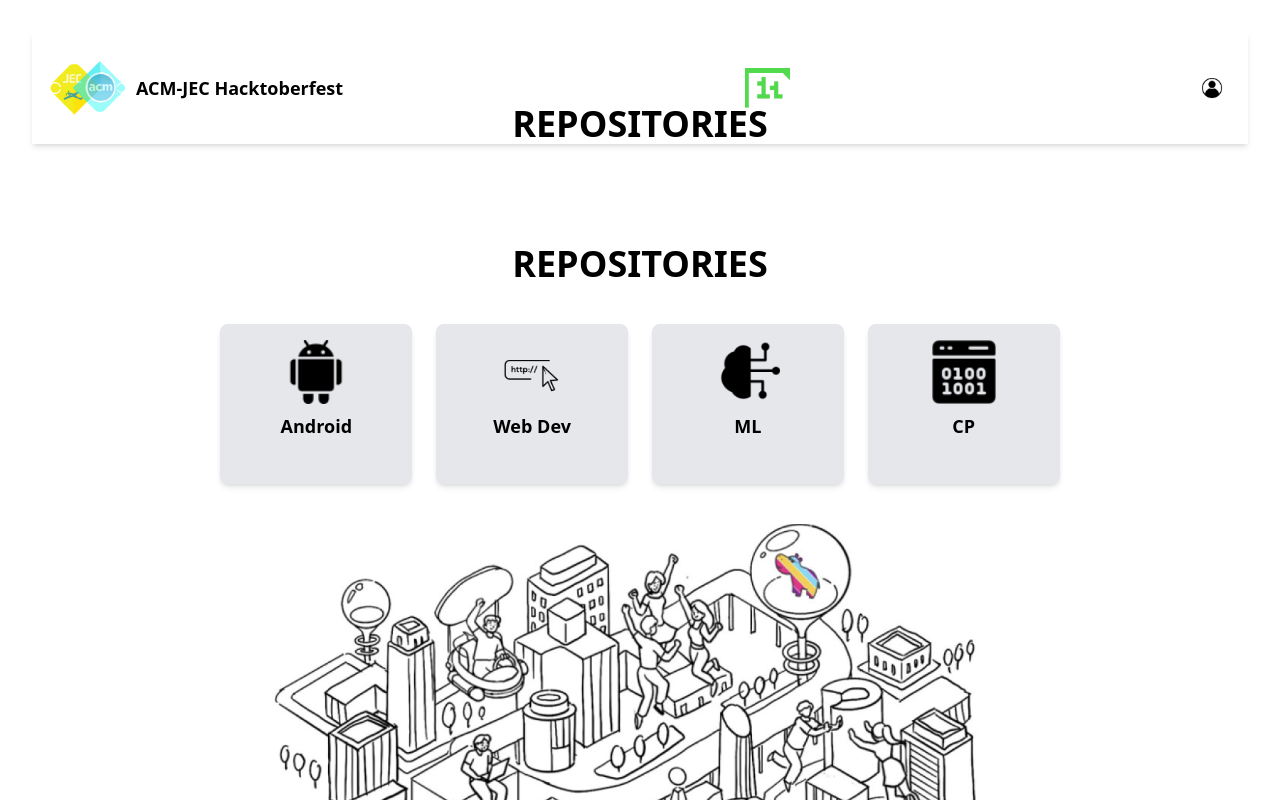
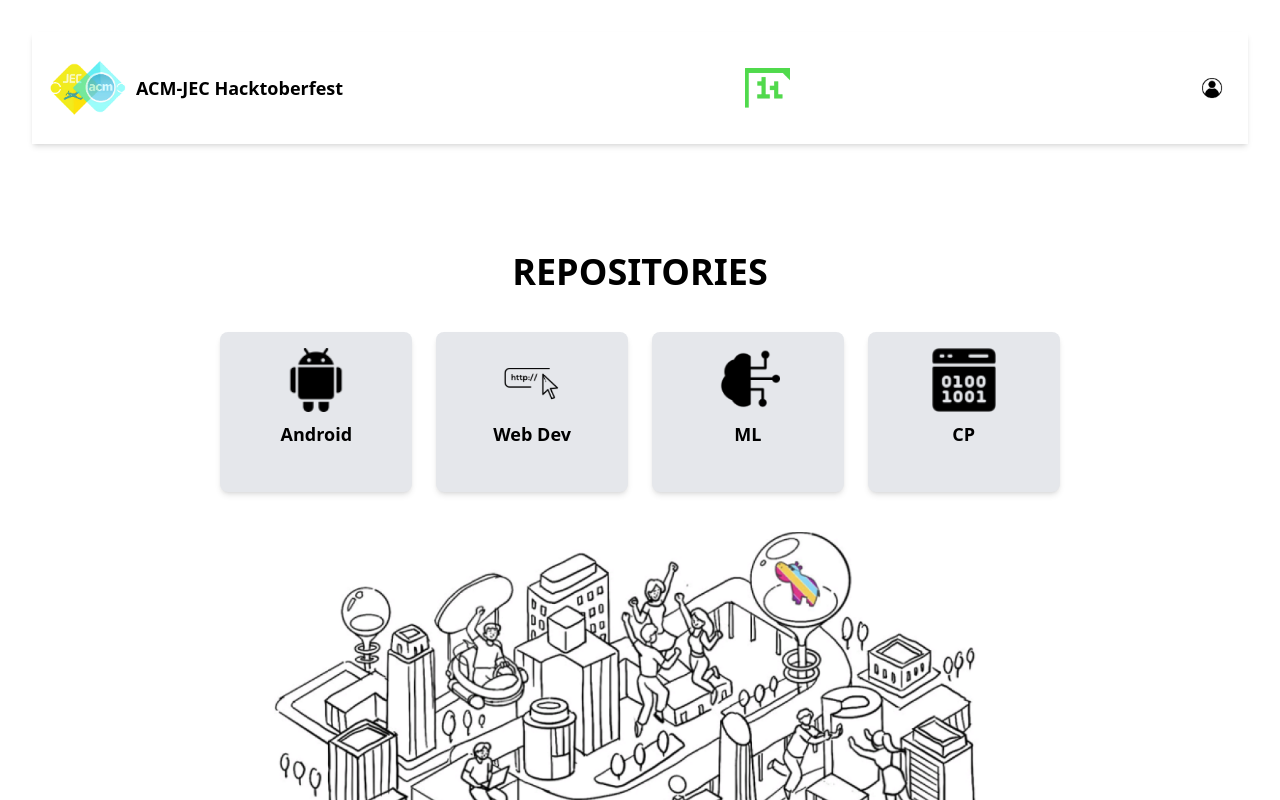
Before and after one commit to rohan-27p/Hacktober2024-Web_Development--GoHacktober, a React (Vite) app: page /repo in a window 1280 px wide. Shown: the top 800 px of the page. Built offline with nearby package versions, Linux system fonts and the light colour scheme.

Commit message:
Fixed navbar and h1 text error in repo page
The navbar in repo page had extra text written as Repositories
Fixed that issue.

```diff
--- a/src/pages/Repopage.jsx
+++ b/src/pages/Repopage.jsx
@@ -9,9 +9,8 @@ import Navbar from './Navbar';
 const Repopage = () => {
   return (
     <div>
-      <Navbar />
+      <Navbar /><br></br><br />
       <div className="flex flex-col items-center justify-center h-screen p-4">
-        <h1 className="text-4xl font-bold mb-10 uppercase">REPOSITORIES</h1>
         <div className="flex space-x-4">
           <div className="flex flex-col items-center justify-center min-h-screen p-4">
             <h1 className="text-3xl md:text-4xl font-bold mb-10 uppercase text-center">
```
Also changed, not shown: 1 other file (tests, documents, lock files or other folders).
